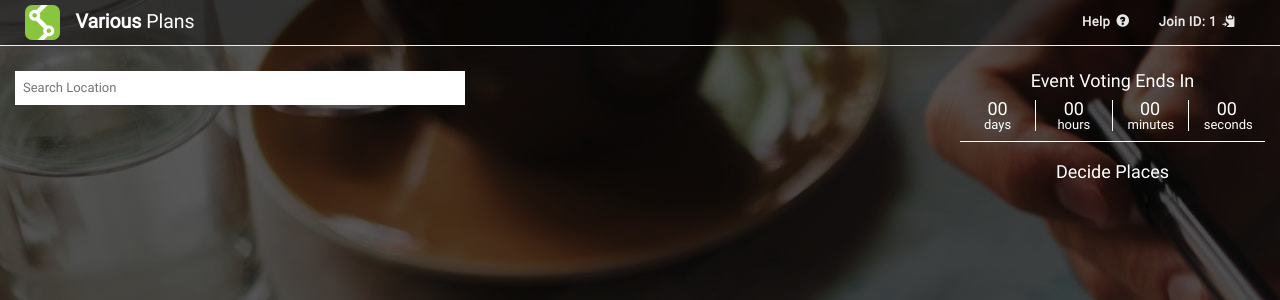
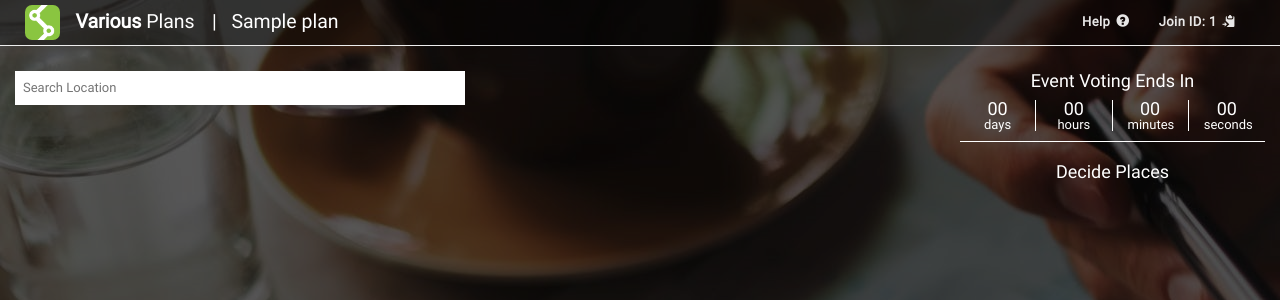
Before and after one commit to vedantchokshi/various-plans, a Flask app: template templates/main.html in a window 1280 px wide. Shown: the top 300 px of the page. Run offline with Flask 2, Linux system fonts and the light colour scheme; the template is opened without the code that fills it: values that come from a table or form of the project are taken from there, others are empty; tables that the repository leaves empty hold one stand-in row (values such as "Sample post"); parts of the project's set-up code (start-up, migrations or seed data) failed here and were passed over; some libraries are stand-ins or nearby versions.

Commit message:
Add plan title to top of main page

```diff
--- a/static/assets/css/individual-elements.css
+++ b/static/assets/css/individual-elements.css
@@ -66,7 +66,7 @@
   background-color: rgba(255,255,255,0.2);
 }
 
-#heading-title {
+.heading-title {
   margin-left:8px;
   color:white;
   vertical-align:middle;
--- a/templates/main.html
+++ b/templates/main.html
@@ -30,8 +30,9 @@
         <h2 id="navbar">
           <a id="navbar-logo-link" href="/">
             <img src="static/assets/img/vp-logo.png" id="navbar-logo">
-            <small id="heading-title"> <strong>Various</strong> Plans</small>
+            <small class="heading-title"> <strong>Various</strong> Plans</small>
           </a>
+          <small class="heading-title" style="margin-left:0px;">|&nbsp;&nbsp;&nbsp{{ plan.name }}</small>
           <div class="btn-group" role="group" id="nav-buttons">
             <a class="btn btn-link link-buttons" role="button" id="help" href="/help" target="_blank">
               <strong>Help</strong><i class="glyphicon glyphicon-question-sign"></i>
```
